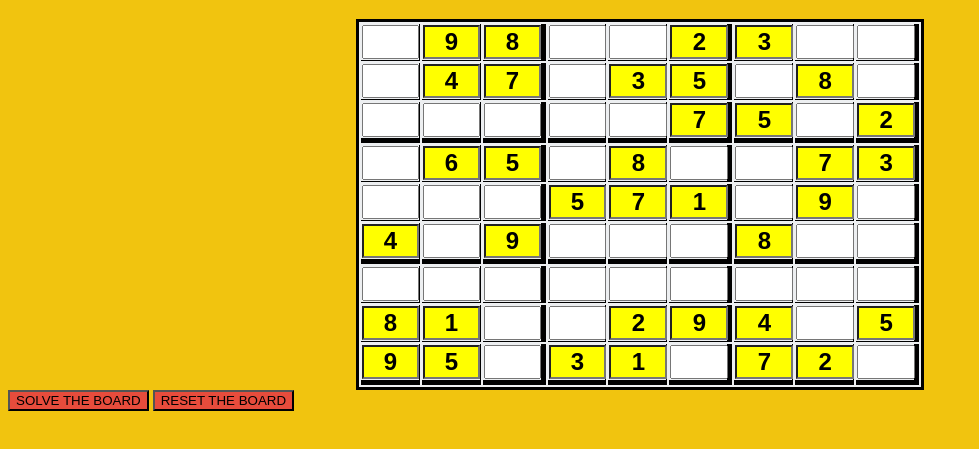
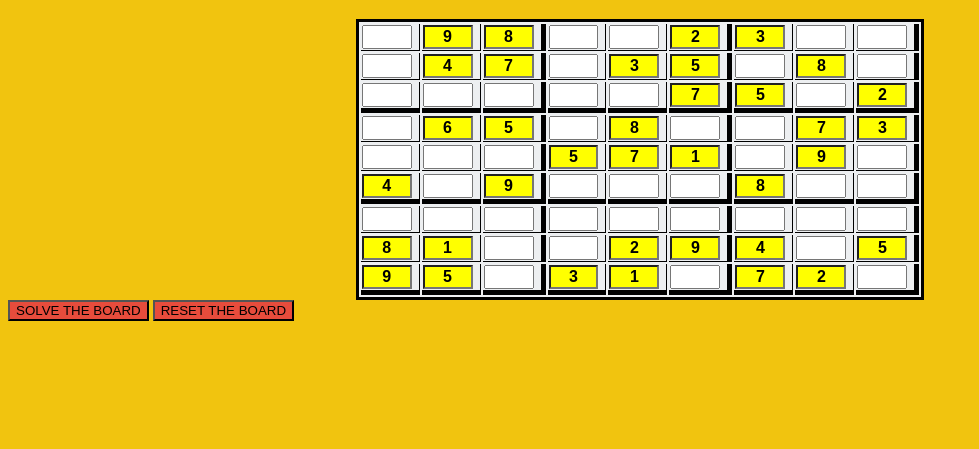
Before and after one commit to shilpashreejr/Sudoku, a website: page index.html in a window 1280 px wide. Shown: the part 61-510 px from the top of the page, without its empty margins (0-979 px from the left). Drawn offline with nearby package versions, Linux system fonts and the light colour scheme.

Commit message:
updated few css rules

```diff
--- a/dest/css/sudoku.css
+++ b/dest/css/sudoku.css
@@ -41,7 +41,6 @@ td input {
 }
 
 button {
-	left: 500px;
 	background:#e74c3c;
 }
 
@@ -63,6 +62,10 @@ and (max-device-width : 480px) {
 	table {
 		width: 95%;
 	}
+	td input {
+		width:75%;
+		font-size: 100%;
+	}
 
 
 }
@@ -75,6 +78,10 @@ and (min-width : 321px) {
 
 	table {
 		width: 95%;
+	}
+	td input {
+		width:75%;
+		font-size: 100%;
 	}
 
 }
@@ -89,6 +96,11 @@ and (max-width : 320px) {
 		width: 95%;
 	}
 
+	td input {
+		width:75%;
+		font-size: 100%;
+	}
+
 }
 
 /* iPads (portrait and landscape) ----------- */
@@ -101,6 +113,11 @@ and (max-device-width : 1024px) {
 
 	table {
 		width: 45%;
+	}
+
+	td input {
+		width:75%;
+		font-size: 100%;
 	}
 
 }
--- a/src/css/sudoku.css
+++ b/src/css/sudoku.css
@@ -41,7 +41,6 @@ td input {
 }
 
 button {
-	left: 500px;
 	background:#e74c3c;
 }
 
@@ -63,6 +62,10 @@ and (max-device-width : 480px) {
 	table {
 		width: 95%;
 	}
+	td input {
+		width:75%;
+		font-size: 100%;
+	}
 
 
 }
@@ -75,6 +78,10 @@ and (min-width : 321px) {
 
 	table {
 		width: 95%;
+	}
+	td input {
+		width:75%;
+		font-size: 100%;
 	}
 
 }
@@ -89,6 +96,11 @@ and (max-width : 320px) {
 		width: 95%;
 	}
 
+	td input {
+		width:75%;
+		font-size: 100%;
+	}
+
 }
 
 /* iPads (portrait and landscape) ----------- */
@@ -101,6 +113,11 @@ and (max-device-width : 1024px) {
 
 	table {
 		width: 45%;
+	}
+
+	td input {
+		width:75%;
+		font-size: 100%;
 	}
 
 }
```
Also changed, not shown: 1 other file.
